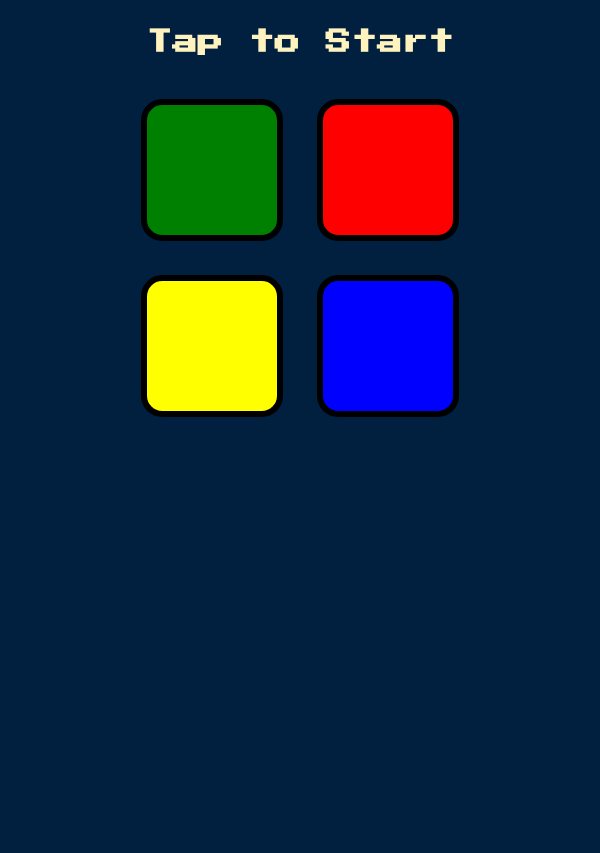
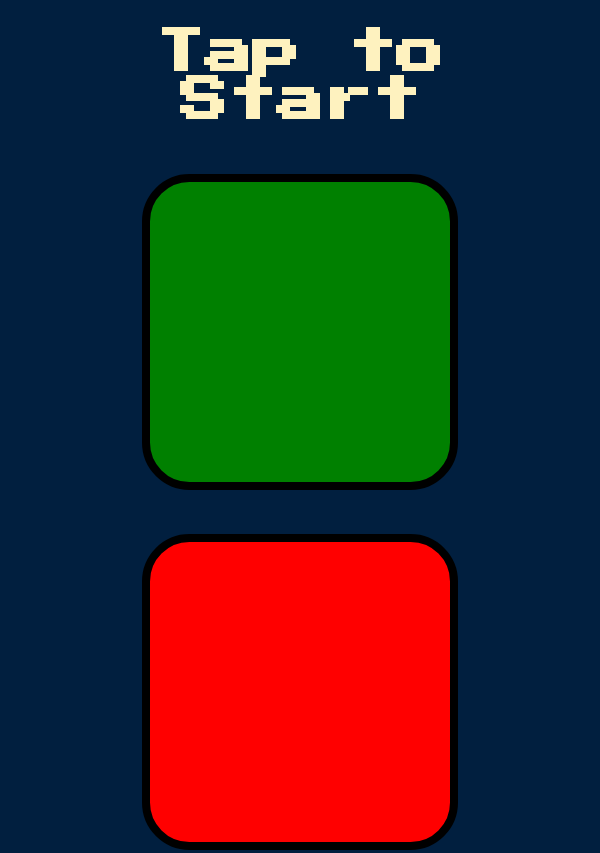
Before and after one commit to harshsonar/simongame, a plain HTML site: page index.html in a window 600 px wide. Shown: the top 853 px of the page. Before the commit the page ends 800 px from the top, so only its background shows below. Drawn offline with nearby package versions, Linux system fonts and the light colour scheme.

Commit message:
Update styles.css

```diff
--- a/styles.css
+++ b/styles.css
@@ -10,10 +10,6 @@ body {
     color: #FEF2BF;
 }
 
-/* #level-title-mobile {
-    position: fixed;
-    z-index: -1;
-} */
 
 .container {
     display: block;
@@ -61,7 +57,7 @@ body {
 @media only screen and (min-width: 800px) and (max-width: 1120px) {
 
     #level-title {
-        font-size: 2.2rem;
+        font-size: 3rem;
     }
 
     .container {
@@ -73,8 +69,8 @@ body {
     .btn {
         margin: 20px;
         display: inline-block;
-        height: 150px;
-        width: 150px;
+        height: 300px;
+        width: 300px;
         border: 8px solid black;
         border-radius: 20%;
     }
@@ -85,7 +81,7 @@ body {
 @media only screen and (min-width: 600px) and (max-width: 800px) {
 
     #level-title {
-        font-size: 1.8rem;
+        font-size: 3rem;
     }
 
     .container {
@@ -97,8 +93,8 @@ body {
     .btn {
         margin: 20px;
         display: inline-block;
-        height: 130px;
-        width: 130px;
+        height: 300px;
+        width: 300px;
         border: 8px solid black;
         border-radius: 20%;
     }
@@ -106,11 +102,11 @@ body {
 }
 
 
-@media only screen and (min-width: 400px) and (max-width: 600px) {
+@media only screen and (min-width: 300px) and (max-width: 600px) {
 
 
     #level-title {
-        font-size: 1.6rem;
+        font-size: 3rem;
         content: "Tap to Start";
     }
 
@@ -121,11 +117,11 @@ body {
     }
 
     .btn {
-        margin: 15px;
+        margin: 20px;
         display: inline-block;
-        height: 130px;
-        width: 130px;
-        border: 6px solid black;
+        height: 300px;
+        width: 300px;
+        border: 8px solid black;
         border-radius: 15%;
     }
 
```
